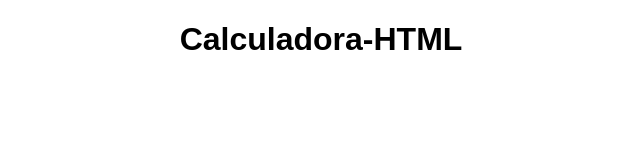
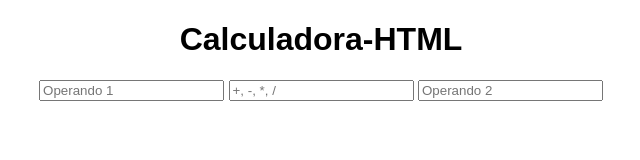
Before and after one commit to sirfrank0/calculadora-html, a plain HTML site: page index.html in a window 1280 px wide. Shown: the whole page, without its empty margins (319-959 px from the left). Drawn offline with Linux system fonts and the light colour scheme.

Commit message:
basic strucuture setted

```diff
--- a/index.html
+++ b/index.html
@@ -1,9 +1,6 @@
 <!DOCTYPE html>
 <html lang="en">
 <head>
-    <meta charset="UTF-8">
-    <meta http-equiv="X-UA-Compatible" content="IE=edge">
-    <meta name="viewport" content="width=device-width, initial-scale=1.0">
     <title>Calculadora-HTML</title>
     <script src="./index.js" defer></script>        <!--Defer sive para inidicar que el JS se cargue despues de cargar la pagina-->
     <style>
@@ -15,5 +12,8 @@
 </head>
 <body>
     <h1>Calculadora-HTML</h1>
+    <input type="text" id="op1" placeholder="Operando 1">
+    <input type="text" id="operador" placeholder="+, -, *, /">
+    <input type="text" id="op2" placeholder="Operando 2">
 </body>
 </html>
```
